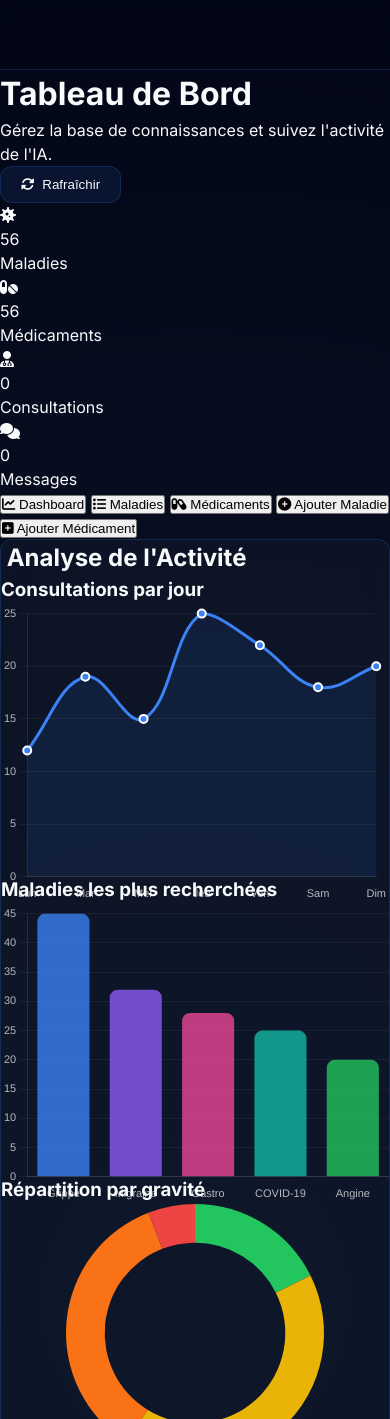
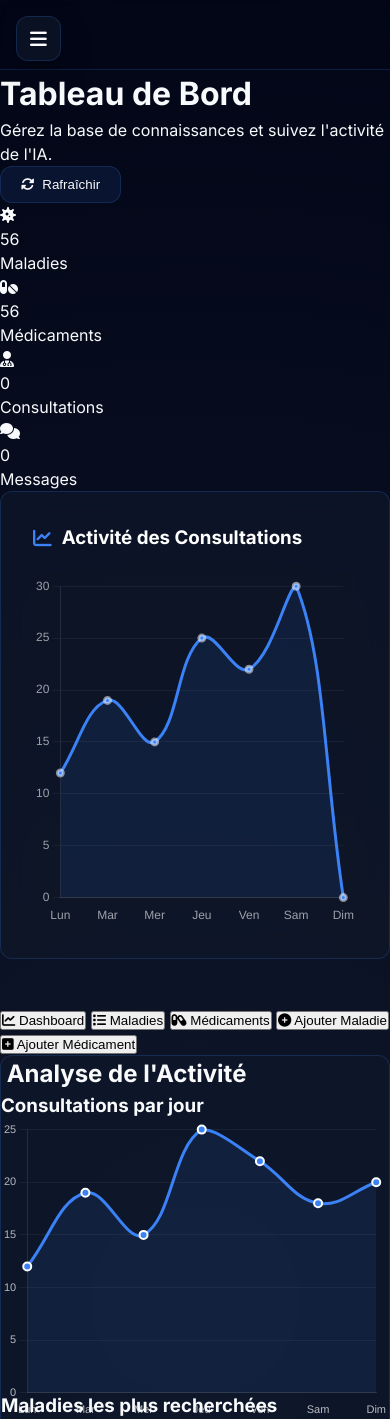
Before and after one commit to cha454/-medical-ai-assistant, a Flask app: page /admin in a window 390 px wide. Shown: the top 1419 px of the page. Run offline with Flask 2, Linux system fonts and the light colour scheme; data comes from the database, SQL or seed files in the repository; data that the repository does not hold is empty.

Commit message:
Add: Mobile menu toggle and consultation charts in Admin

```diff
--- a/static/modern-theme.css
+++ b/static/modern-theme.css
@@ -27,6 +27,50 @@
     --radius-md: 12px;
     --radius-lg: 20px;
     --radius-full: 9999px;
+    --shadow-lg: 0 10px 30px rgba(0, 0, 0, 0.3);
+    --shadow-primary: 0 4px 15px rgba(59, 130, 246, 0.4);
+}
+
+/* Mobile Toggle */
+.mobile-toggle {
+    display: none;
+    position: fixed;
+    top: 1rem;
+    left: 1rem;
+    z-index: 1001;
+    width: 45px;
+    height: 45px;
+    background: var(--bg-card);
+    backdrop-filter: var(--glass-blur);
+    border: 1px solid var(--border);
+    border-radius: 12px;
+    align-items: center;
+    justify-content: center;
+    cursor: pointer;
+    color: white;
+    font-size: 1.2rem;
+    box-shadow: var(--shadow-lg);
+}
+
+@media (max-width: 1024px) {
+    .mobile-toggle {
+        display: flex;
+    }
+
+    .app-sidebar {
+        transform: translateX(-100%);
+        z-index: 1000;
+        width: 280px !important;
+    }
+
+    .app-sidebar.active {
+        transform: translateX(0);
+    }
+
+    .app-main {
+        margin-left: 0 !important;
+        width: 100% !important;
+    }
 }
 
 /* Base Styles */
--- a/templates/admin.html
+++ b/templates/admin.html
@@ -369,6 +369,19 @@
         </div>
     </div>
 
+    <!-- Charts Section -->
+    <div class="glass-panel" style="margin-bottom: 3rem; padding: 2rem;">
+        <div style="display: flex; justify-content: space-between; align-items: center; margin-bottom: 1.5rem;">
+            <h3 style="margin: 0; color: white; display: flex; align-items: center; gap: 10px;">
+                <i class="fas fa-chart-line" style="color: var(--primary);"></i>
+                Activité des Consultations
+            </h3>
+        </div>
+        <div style="height: 350px; position: relative;">
+            <canvas id="statsChart"></canvas>
+        </div>
+    </div>
+
     <div class="admin-tabs">
         <button class="admin-tab active" onclick="showTab(event, 'dashboard')">
             <i class="fas fa-chart-line"></i> Dashboard
@@ -564,6 +577,63 @@
 {% block scripts %}
 <script src="https://cdn.jsdelivr.net/npm/chart.js"></script>
 <script>
+    document.addEventListener('DOMContentLoaded', function() {
+        initStatsChart();
+    });
+
+    async function initStatsChart() {
+        try {
+            const response = await fetch('/api/statistics');
+            const data = await response.json();
+            const stats = data.statistics;
+
+            const ctx = document.getElementById('statsChart').getContext('2d');
+
+            // Simulation de données historiques pour l'exemple
+            const labels = ['Lun', 'Mar', 'Mer', 'Jeu', 'Ven', 'Sam', 'Dim'];
+            const chartData = [12, 19, 15, 25, 22, 30, stats.total_consultations];
+
+            new Chart(ctx, {
+                type: 'line',
+                data: {
+                    labels: labels,
+                    datasets: [{
+                        label: 'Consultations',
+                        data: chartData,
+                        borderColor: '#3b82f6',
+                        backgroundColor: 'rgba(59, 130, 246, 0.1)',
+                        borderWidth: 3,
+                        tension: 0.4,
+                        fill: true,
+                        pointBackgroundColor: '#3b82f6',
+                        pointBorderColor: 'rgba(255, 255, 255, 0.5)',
+                        pointHoverRadius: 6
+                    }]
+                },
+                options: {
+                    responsive: true,
+                    maintainAspectRatio: false,
+                    plugins: {
+                        legend: { display: false }
+                    },
+                    scales: {
+                        y: {
+                            beginAtZero: true,
+                            grid: { color: 'rgba(255, 255, 255, 0.05)' },
+                            ticks: { color: 'rgba(255, 255, 255, 0.6)' }
+                        },
+                        x: {
+                            grid: { display: false },
+                            ticks: { color: 'rgba(255, 255, 255, 0.6)' }
+                        }
+                    }
+                }
+            });
+        } catch (error) {
+            console.error('Erreur lors du chargement des stats:', error);
+        }
+    }
+
     const API_URL = window.location.origin;
     let allDiseases = [];
     let allDrugs = [];
@@ -746,11 +816,11 @@
     }
 
     // Changer de tab
-    function showTab(event, tabName) {
+    function showTab(evt, tabName) {
         document.querySelectorAll('.admin-tab').forEach(tab => tab.classList.remove('active'));
         document.querySelectorAll('.tab-content').forEach(content => content.classList.remove('active'));
 
-        event.currentTarget.classList.add('active');
+        evt.currentTarget.classList.add('active');
         document.getElementById(tabName).classList.add('active');
 
         if (tabName === 'dashboard') {
--- a/templates/base_layout.html
+++ b/templates/base_layout.html
@@ -121,8 +121,13 @@
     <div class="bg-canvas"></div>
 
     <div class="app-layout">
+        <!-- Mobile Header Toggle -->
+        <div class="mobile-toggle" onclick="toggleMobileSidebar()">
+            <i class="fas fa-bars"></i>
+        </div>
+
         <!-- Sidebar -->
-        <aside class="app-sidebar">
+        <aside class="app-sidebar" id="appSidebar">
             <div class="sidebar-brand">
                 <div class="brand-icon">
                     <i class="fas fa-heart-pulse"></i>
@@ -178,6 +183,33 @@
         </main>
     </div>
 
+    <script>
+        function toggleMobileSidebar() {
+            const sidebar = document.getElementById('appSidebar');
+            sidebar.classList.toggle('active');
+
+            // Fermer le sidebar si on clique en dehors (optionnel)
+            if (sidebar.classList.contains('active')) {
+                const overlay = document.createElement('div');
+                overlay.id = 'sidebar-overlay';
+                overlay.style.position = 'fixed';
+                overlay.style.top = '0';
+                overlay.style.left = '0';
+                overlay.style.width = '100%';
+                overlay.style.height = '100%';
+                overlay.style.background = 'rgba(0,0,0,0.5)';
+                overlay.style.zIndex = '999';
+                overlay.onclick = () => {
+                    sidebar.classList.remove('active');
+                    overlay.remove();
+                };
+                document.body.appendChild(overlay);
+            } else {
+                const overlay = document.getElementById('sidebar-overlay');
+                if (overlay) overlay.remove();
+            }
+        }
+    </script>
     {% block scripts %}{% endblock %}
 </body>
 </html>
```
